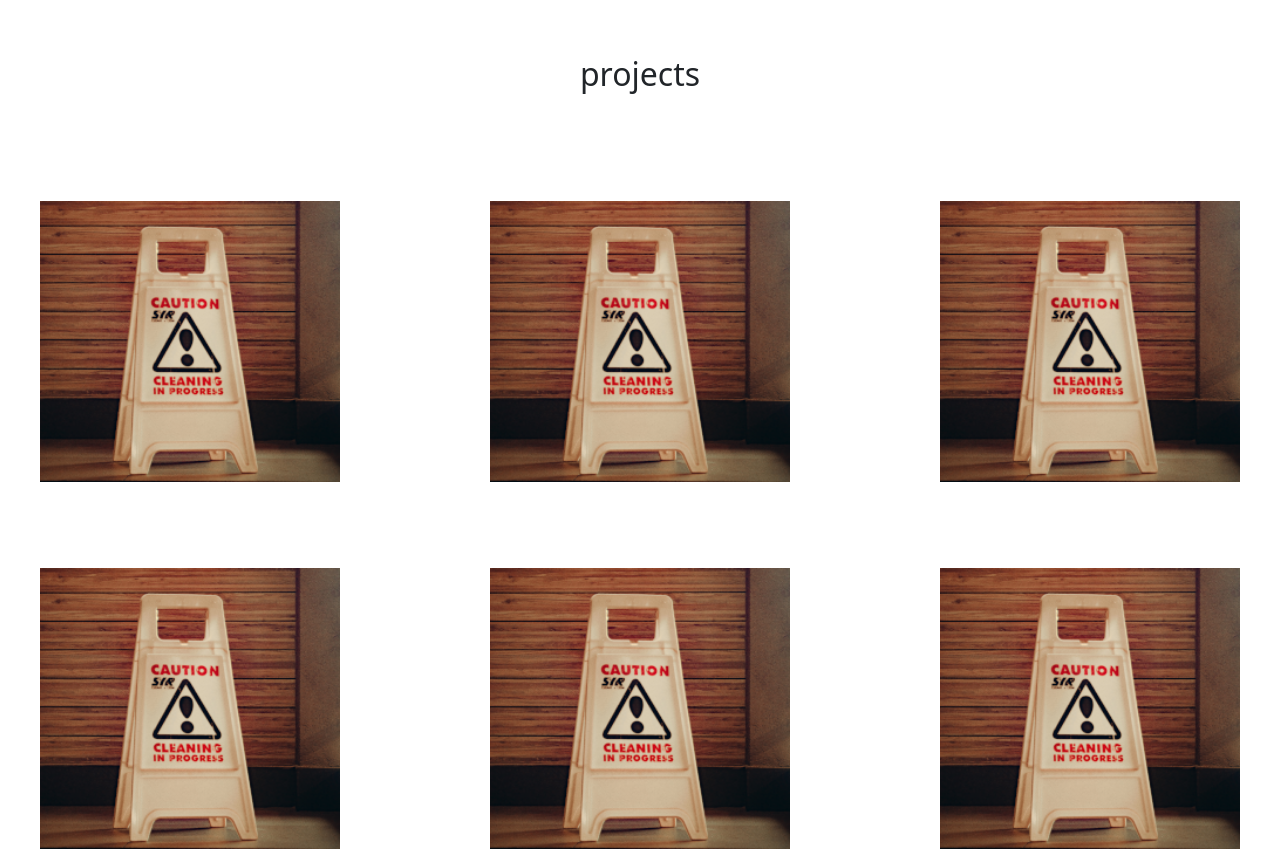
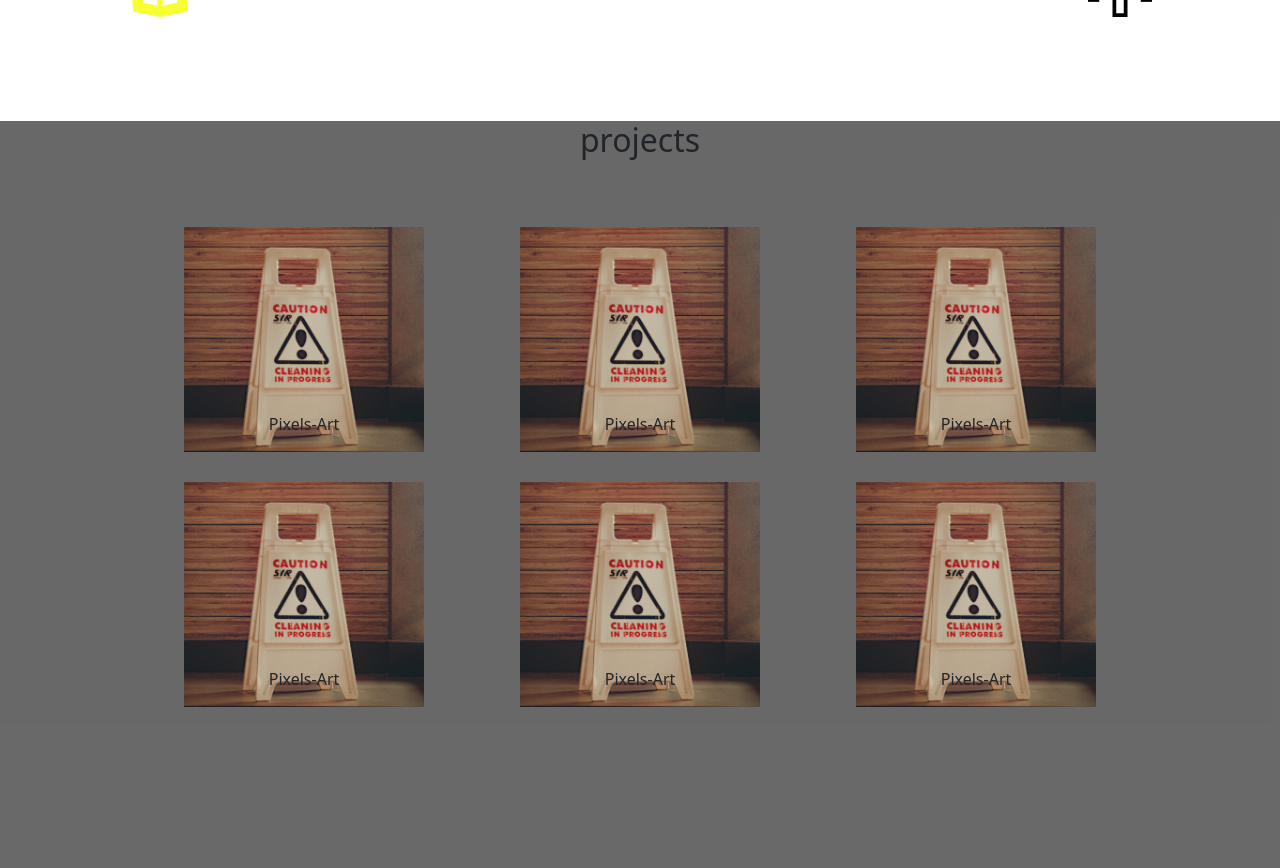
Before and after one commit to jandui-Rodrigues/jandui-rodrigues.github.io, a plain HTML site: page index.html in a window 1280 px wide. Shown: the part 1309-2177 px from the top of the page. Drawn offline with nearby package versions, Linux system fonts and the light colour scheme.

Commit message:
Finalizado projects e Css

```diff
--- a/index.html
+++ b/index.html
@@ -18,8 +18,9 @@
       <nav>
         <ul>
           <li>home</li>
-          <li>projects</li>
+          <li>Sobre</li>
           <li>HardSkill && SoftSkill</li>
+          <li>Projects</li>
         </ul>
       </nav>
     </header>
@@ -122,35 +123,41 @@
       </section>
       <section class="projects">
         <h2>projects</h2>
-        <div>
-            <div>
+        <div class="conteiner-img">
+            <div >
                 <figure>
                     <img src="./imgs/manuteacao.png" alt="">
+                    <figcaption>Pixels-Art</figcaption>
                 </figure>
             </div>
             <div>
                 <figure>
-                    <img src="./imgs/manuteacao.png" alt="">
+                   <img src="./imgs/manuteacao.png" alt="">
+                   <figcaption>Pixels-Art</figcaption>
                 </figure>
             </div>
             <div>
                 <figure>
-                    <img src="./imgs/manuteacao.png" alt="">
+                   <img src="./imgs/manuteacao.png" alt="">
+                   <figcaption>Pixels-Art</figcaption>
                 </figure>
             </div>
             <div>
                 <figure>
-                    <img src="./imgs/manuteacao.png" alt="">
+                   <img src="./imgs/manuteacao.png" alt="">
+                   <figcaption>Pixels-Art</figcaption>
                 </figure>
             </div>
             <div>
                 <figure>
-                    <img src="./imgs/manuteacao.png" alt="">
+                   <img src="./imgs/manuteacao.png" alt="">
+                   <figcaption>Pixels-Art</figcaption>
                 </figure>
             </div>
             <div>
                 <figure>
-                    <img src="./imgs/manuteacao.png" alt="">
+                   <img src="./imgs/manuteacao.png" alt="">
+                   <figcaption>Pixels-Art</figcaption>
                 </figure>
             </div>
         </div>
--- a/style.css
+++ b/style.css
@@ -2,10 +2,6 @@
   margin: 0;
   padding: 0;
   box-sizing: border-box;
-}
-
-li img {
-  width: 64px;
 }
 
 ul,
@@ -23,7 +19,9 @@ svg {
   height: 30px;
   margin: 10px 0;
 }
+
 /* ===========contato */
+
 .contat {
   position: fixed;
   top: 37%;
@@ -32,11 +30,14 @@ svg {
   border-top-right-radius: 10px;
   border-bottom-right-radius: 10px;
 }
+
 /* ================= header */
+
 .header-conteiner {
   background: #0c0b0b9d;
   height: 50px;
 }
+
 .header-conteiner,
 nav ul {
   display: flex;
@@ -44,19 +45,20 @@ nav ul {
   align-items: center;
   padding: 0 1rem;
 }
+
 .header-conteiner nav ul {
   gap: 2rem;
 }
+
 /* ================== inicio do site */
+
 .section-profile {
   background: #25232386;
   height: 100vh;
   width: 100%;
-
   display: flex;
   align-items: center;
   gap: 0 12rem;
-
 }
 
 .section-profile div > h1 {
@@ -67,9 +69,13 @@ nav ul {
 .section-profile img {
   border-radius: 1000px;
   width: 30%;
-  margin-left: 6rem ;
+  height: 60%;
+  margin-top: -6rem;
+  margin-left: 6rem;
 }
+
 /* ============== infos */
+
 .infos {
   padding: 4rem 0;
   display: flex;
@@ -79,13 +85,13 @@ nav ul {
 
 .skills {
   width: 80%;
-
   gap: 40px;
   display: flex;
 }
 
 .skills h3 {
   text-align: center;
+  height: 100px;
 }
 
 .skills li {
@@ -103,32 +109,56 @@ nav ul {
   align-items: center;
   gap: 30px;
 }
+
 .skills figure img {
   width: 64px;
 }
+
 .skills .soft-skill figure {
   justify-content: end;
   text-align: left;
 }
+
 /* ============= Projects */
+
 .projects {
+  background: #0c0b0b9d;
+  height: 100vh;
   display: flex;
   flex-direction: column;
   align-items: center;
   gap: 100px;
 }
+
 .projects h2 {
   text-align: center;
 }
-.projects div  {
+
+.projects > .conteiner-img{
   display: flex;
   flex-wrap: wrap;
-    gap: 70px;
-    margin: auto;
+  margin: -30px 0;
+  justify-content: space-evenly;
+  width: 80%;
 }
+
+.conteiner-img > div {
+  margin: -10px 40px;
+}
+
 .projects figure {
- width: 300px;
+  width: 240px;
+  margin: 0;
 }
+
 .projects figure img {
   width: 100%;
+  opacity: 0.8;
 }
+
+.conteiner-img figcaption{
+  position: relative;
+  text-align: center;
+  top: -40px;
+  height: 50px;
+}
```
Lines whose indentation alone changed are shown as unchanged.
